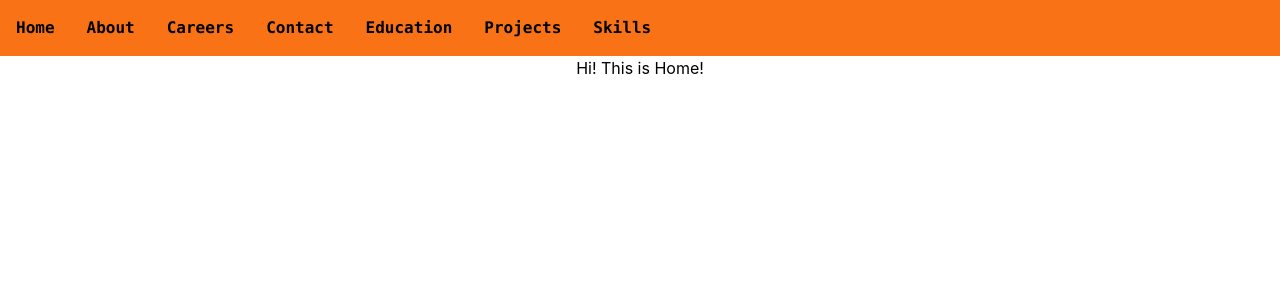
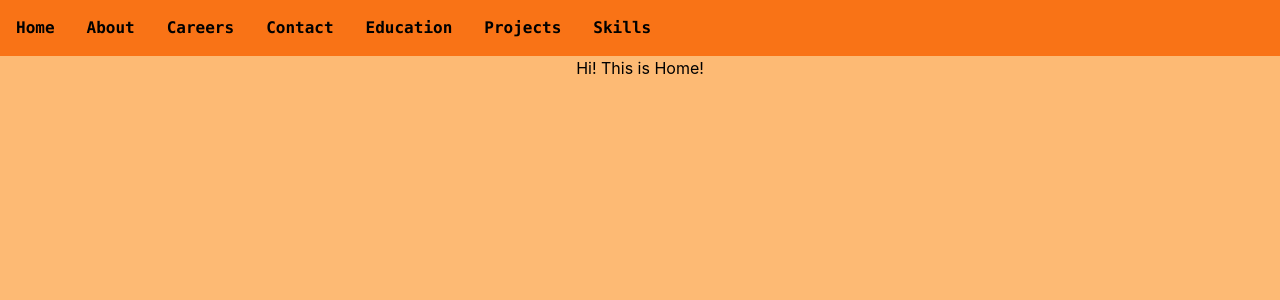
Before and after one commit to Shaun10020/portfolio, a React (Create React App) app: page /#/ in a window 1280 px wide. Shown: the top 300 px of the page. Built offline with nearby package versions, Linux system fonts and the light colour scheme.

Commit message:
update background color

```diff
--- a/tailwind.config.js
+++ b/tailwind.config.js
@@ -1,7 +1,8 @@
 /** @type {import('tailwindcss').Config} */
 module.exports = {
   content: [
-    "./src/**/*.{js,jsx,ts,tsx}"
+    "./src/**/*.{js,jsx,ts,tsx}",
+    "./public/index.html"
   ],
   presets: [],
   darkMode: 'media', // or 'class'
```
